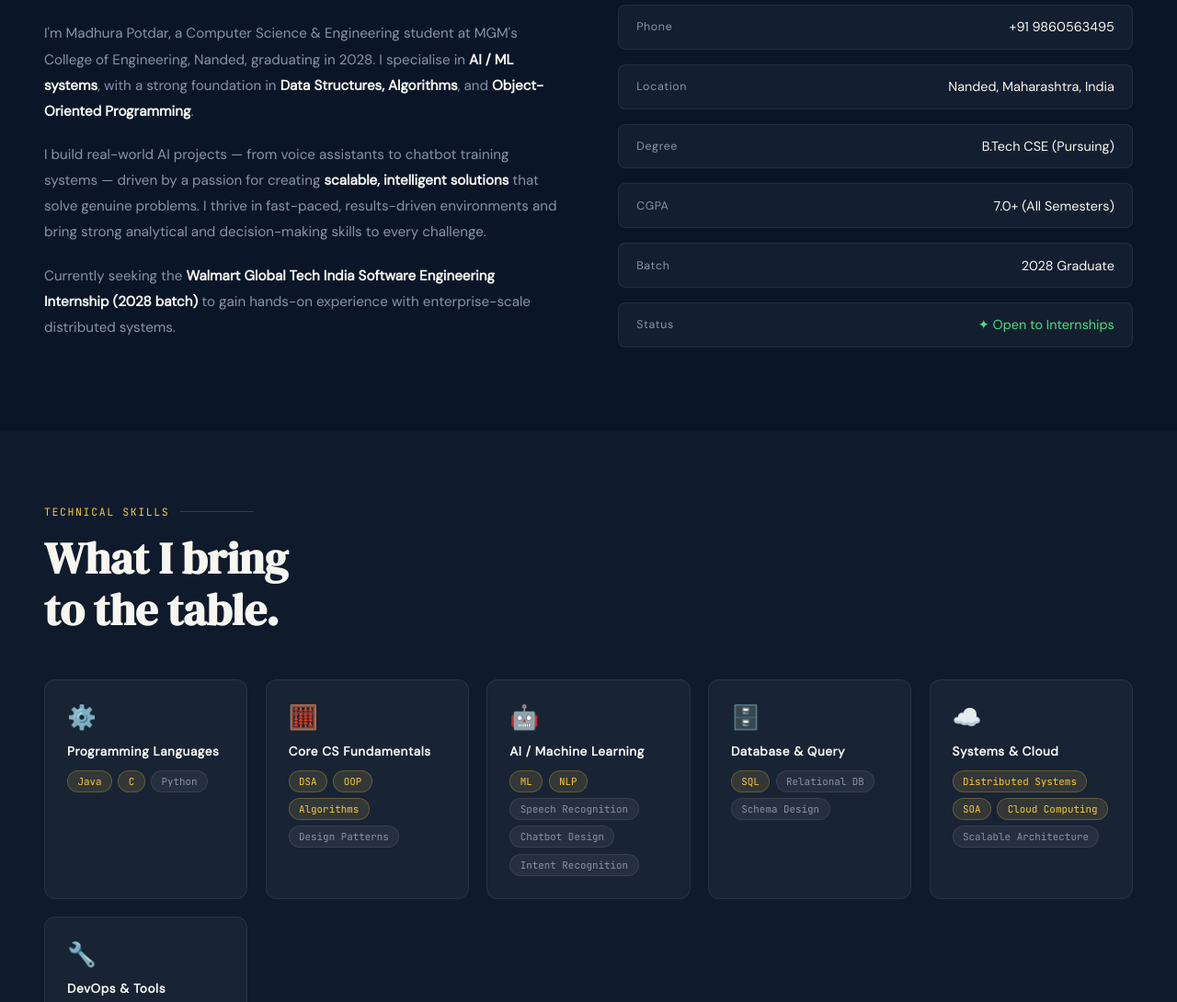
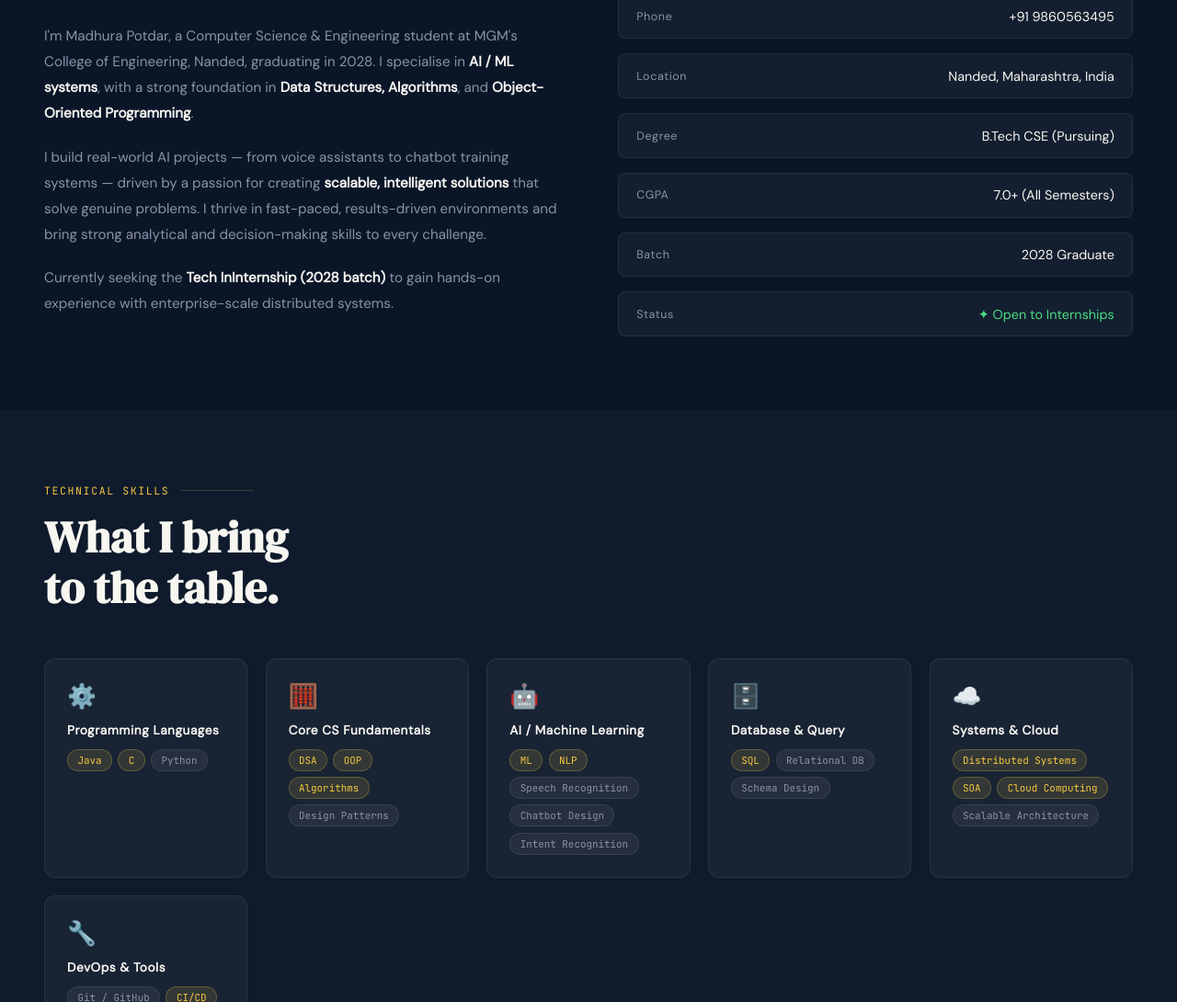
Before and after one commit to madhurapotdar2211-creator/protfolio, a plain HTML site: page index.html in a window 1280 px wide. Shown: the part 1047-2137 px from the top of the page at 92% size. Drawn offline with Linux system fonts and the light colour scheme.

Commit message:
Update index.html

```diff
--- a/index.html
+++ b/index.html
@@ -479,7 +479,7 @@
       <h2 class="section-title">Curious engineer,<br>problem solver.</h2>
       <p>I'm Madhura Potdar, a Computer Science & Engineering student at MGM's College of Engineering, Nanded, graduating in 2028. I specialise in <strong>AI / ML systems</strong>, with a strong foundation in <strong>Data Structures, Algorithms</strong>, and <strong>Object-Oriented Programming</strong>.</p>
       <p>I build real-world AI projects — from voice assistants to chatbot training systems — driven by a passion for creating <strong>scalable, intelligent solutions</strong> that solve genuine problems. I thrive in fast-paced, results-driven environments and bring strong analytical and decision-making skills to every challenge.</p>
-      <p>Currently seeking the <strong>Walmart Global Tech India Software Engineering Internship (2028 batch)</strong> to gain hands-on experience with enterprise-scale distributed systems.</p>
+      <p>Currently seeking the <strong>Tech InInternship (2028 batch)</strong> to gain hands-on experience with enterprise-scale distributed systems.</p>
     </div>
     <div class="about-info reveal">
       <div class="info-row"><span class="info-label">Full Name</span><span class="info-value">Madhura Potdar</span></div>
```
